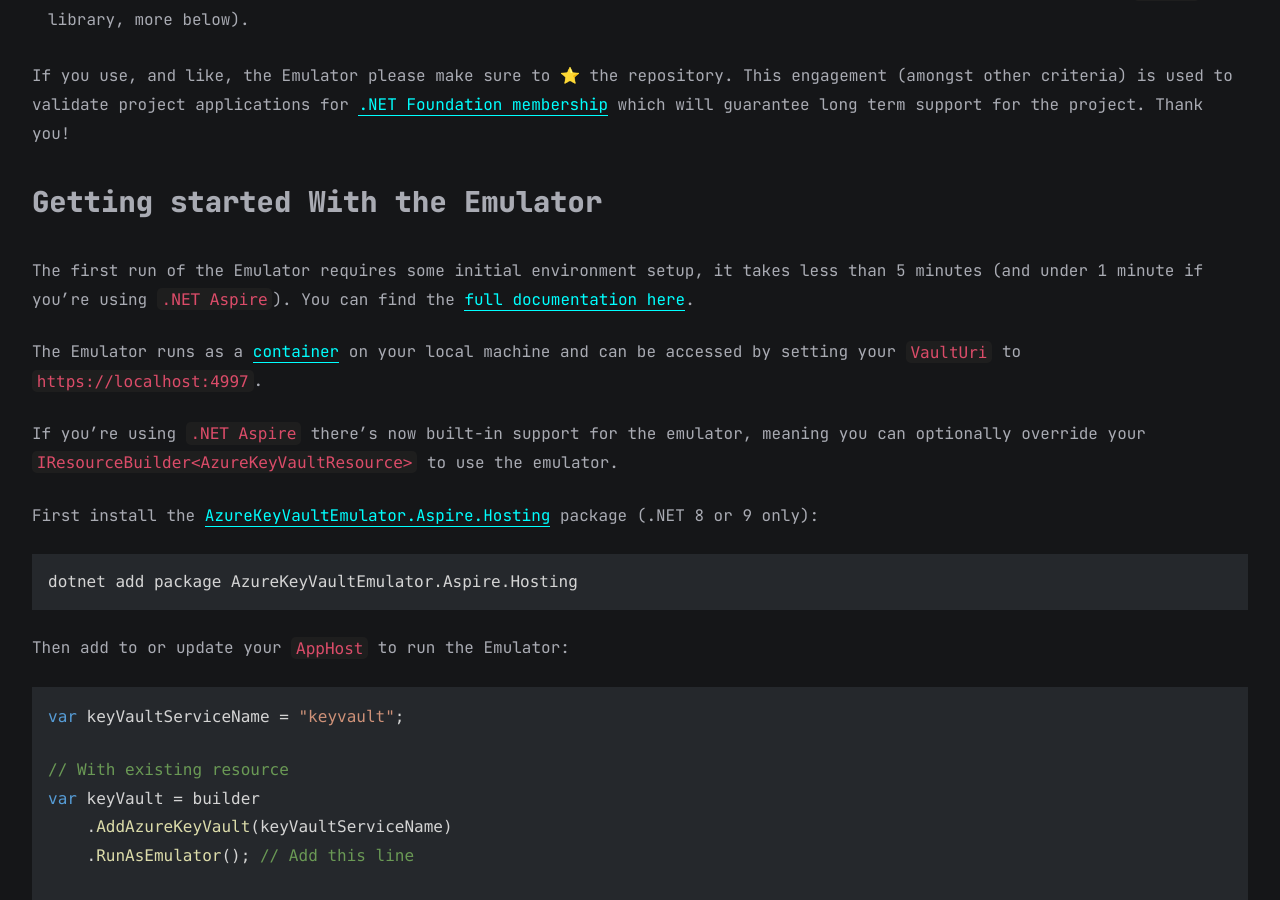
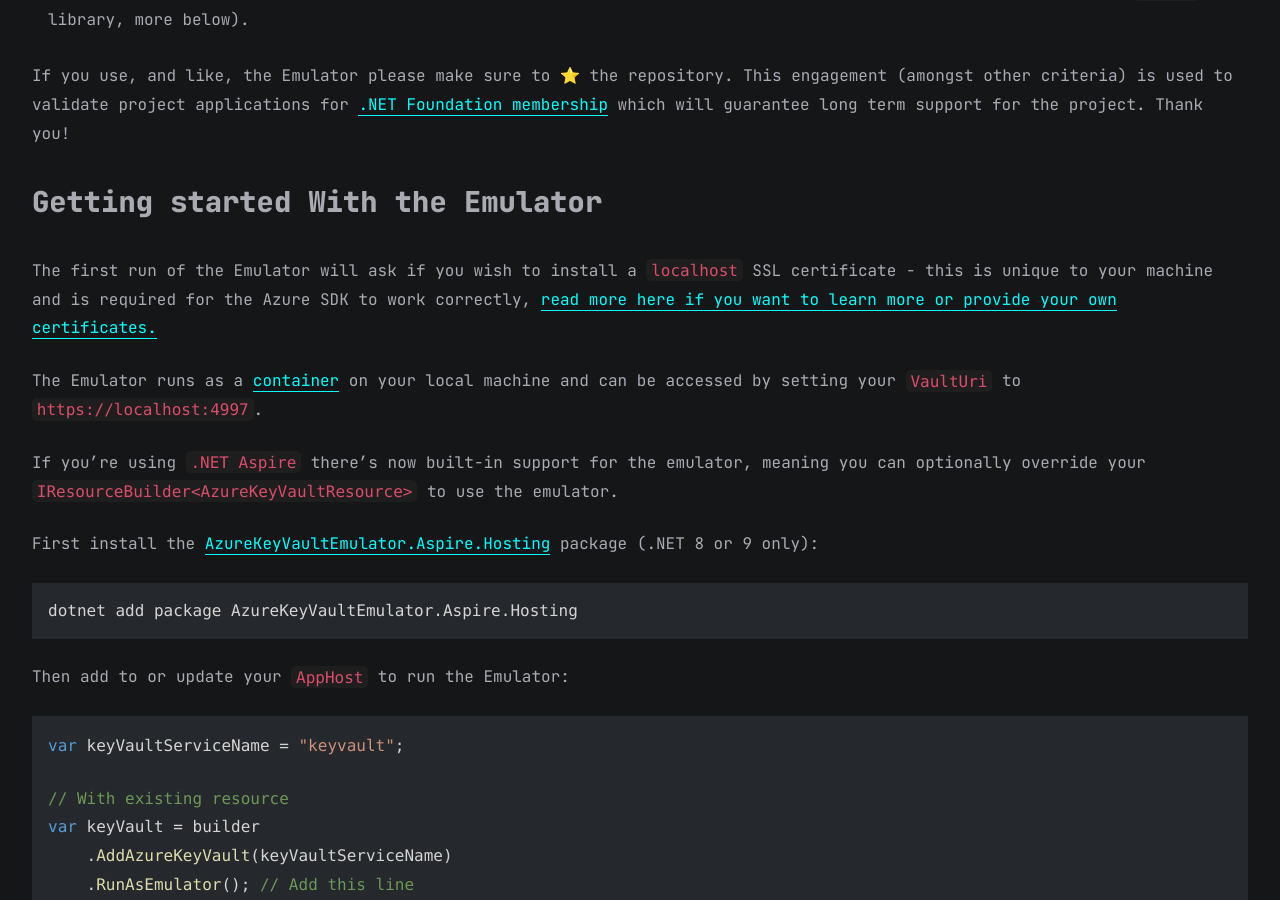
Before and after one commit to james-gould/PersonalBlog, a Jekyll site: the page built from all_collections/_posts/2025-30-04-Azure-Key-Vault-Emulator.md, in a window 1280 px wide and 900 px high, scrolled down 1128 px. Built offline with Jekyll 4.4.1, drawn with Linux system fonts in a browser that asks for light colours; nearby versions of some CDN libraries; comment, search, counter and statistics services are not loaded.

Commit message:
Updated blog post to inform user of localhost cert installation

```diff
--- a/all_collections/_posts/2025-24-04-Azure-Key-Vault-Emulator.md
+++ b/all_collections/_posts/2025-30-04-Azure-Key-Vault-Emulator.md
@@ -26,7 +26,7 @@ If you use, and like, the Emulator please make sure to ⭐ the repository. This
 
 ## Getting started With the Emulator
 
-The first run of the Emulator requires some initial environment setup, it takes less than 5 minutes (and under 1 minute if you're using `.NET Aspire`). You can find the [full documentation here](https://github.com/james-gould/azure-keyvault-emulator/blob/development/CONFIG.md).
+The first run of the Emulator will ask if you wish to install a `localhost` SSL certificate - this is unique to your machine and is required for the Azure SDK to work correctly, [read more here if you want to learn more or provide your own certificates.](https://github.com/james-gould/azure-keyvault-emulator/blob/development/docs/CONFIG.md#configuring-your-local-system-for-the-emulator)
 
 The Emulator runs as a [container](https://hub.docker.com/r/jamesgoulddev/azure-keyvault-emulator) on your local machine and can be accessed by setting your `VaultUri` to `https://localhost:4997`.
 
```
